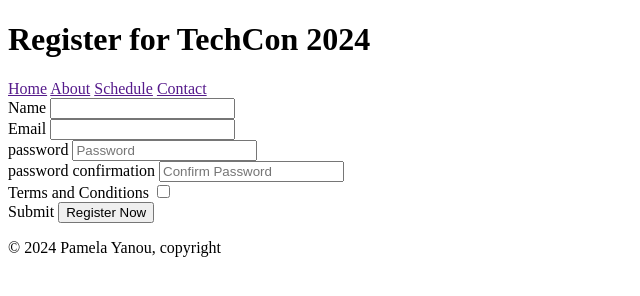
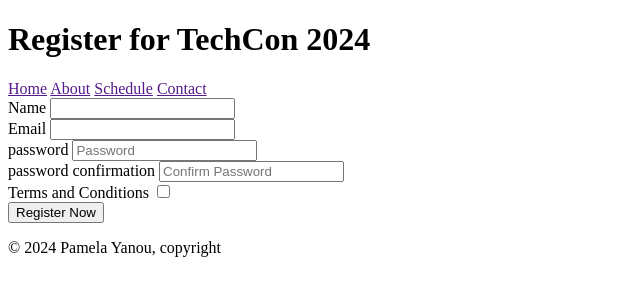
Before and after one commit to PamelaYanou/TechCon_HTML, a plain HTML site: page techcon_website/register.html in a window 1280 px wide. Shown: the whole page, without its empty margins (0-640 px from the left). Drawn offline with Linux system fonts and the light colour scheme.

Commit message:
update register.html file

```diff
--- a/techcon_website/register.html
+++ b/techcon_website/register.html
@@ -32,9 +32,8 @@
             <label for="terms and conditions">Terms and Conditions</label>
             <input type="checkbox" id="terms and conditions">
             <br/>
-            <label for="submit">Submit</label>
-            <input type="button" id="submit" value="Register Now">
-           </form>
+            </form>
+            <button>Register Now</button>
     </main>
     <footer>
         <p>
```
